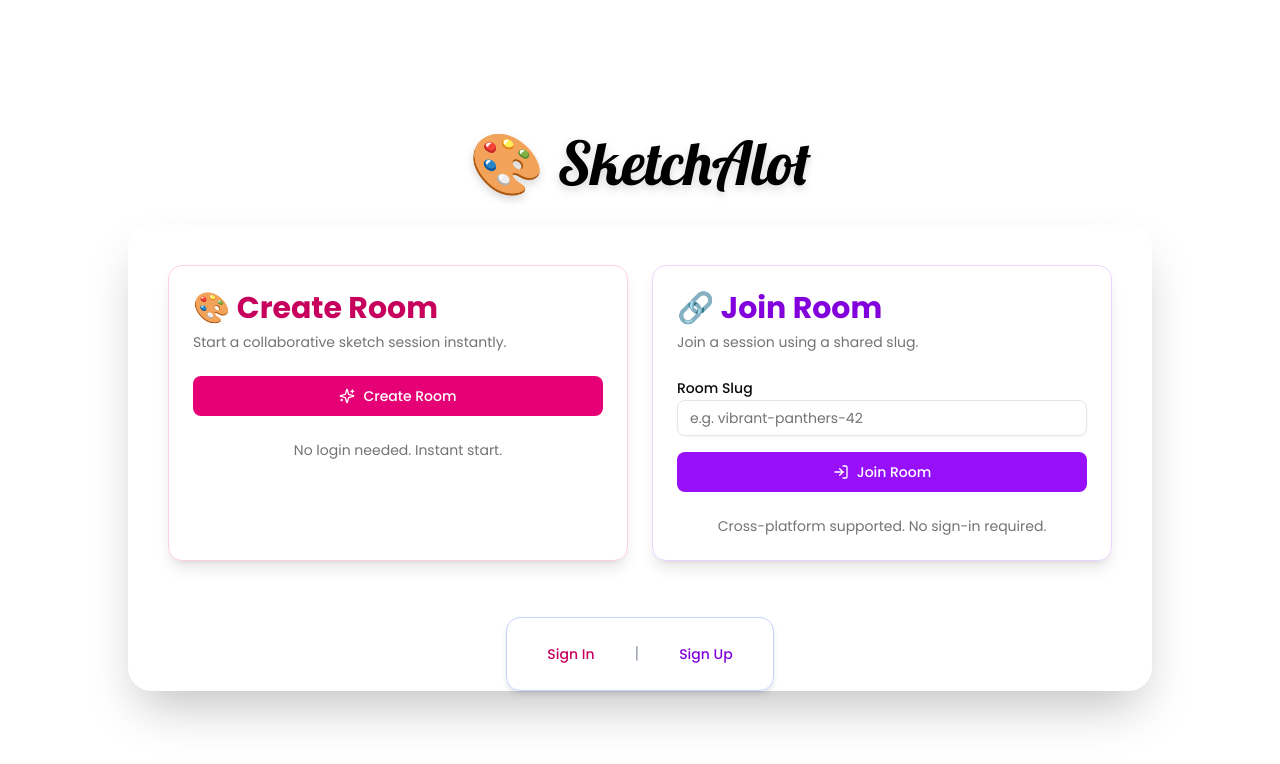
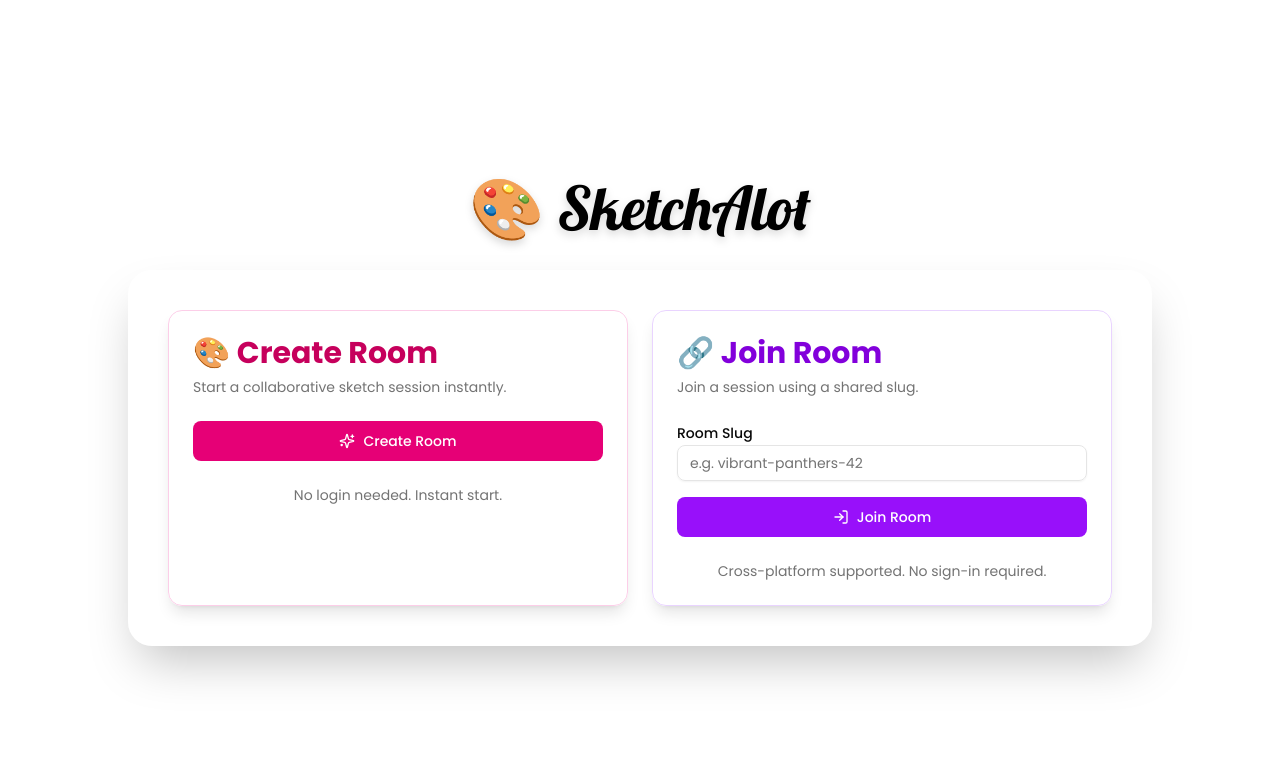
Before and after one commit to i-ayushh18/sketchalot, a Next.js app in the folder apps/frontend/: page / in a window 1280 px wide. Shown: the top 764 px of the page. Built offline with nearby package versions, Linux system fonts and the light colour scheme; no server answers.

Commit message:
commenting out sign up and sign in option as of now from the UI

```diff
--- a/apps/frontend/app/page.tsx
+++ b/apps/frontend/app/page.tsx
@@ -143,7 +143,7 @@
           </div>
 
           {/* Sign In / Sign Up */}
-          <div className="flex justify-center mt-4">
+          {/* <div className="flex justify-center mt-4">
             <Card className="bg-white/90 backdrop-blur-md px-6 py-4 border border-indigo-200 shadow-md flex flex-row items-center gap-6">
             <Link href='/signin'>
               <Button
@@ -163,7 +163,7 @@
               </Button>
               </Link>
             </Card>
-          </div>
+          </div> */}
         </div>
       </div>
     </div>
```
